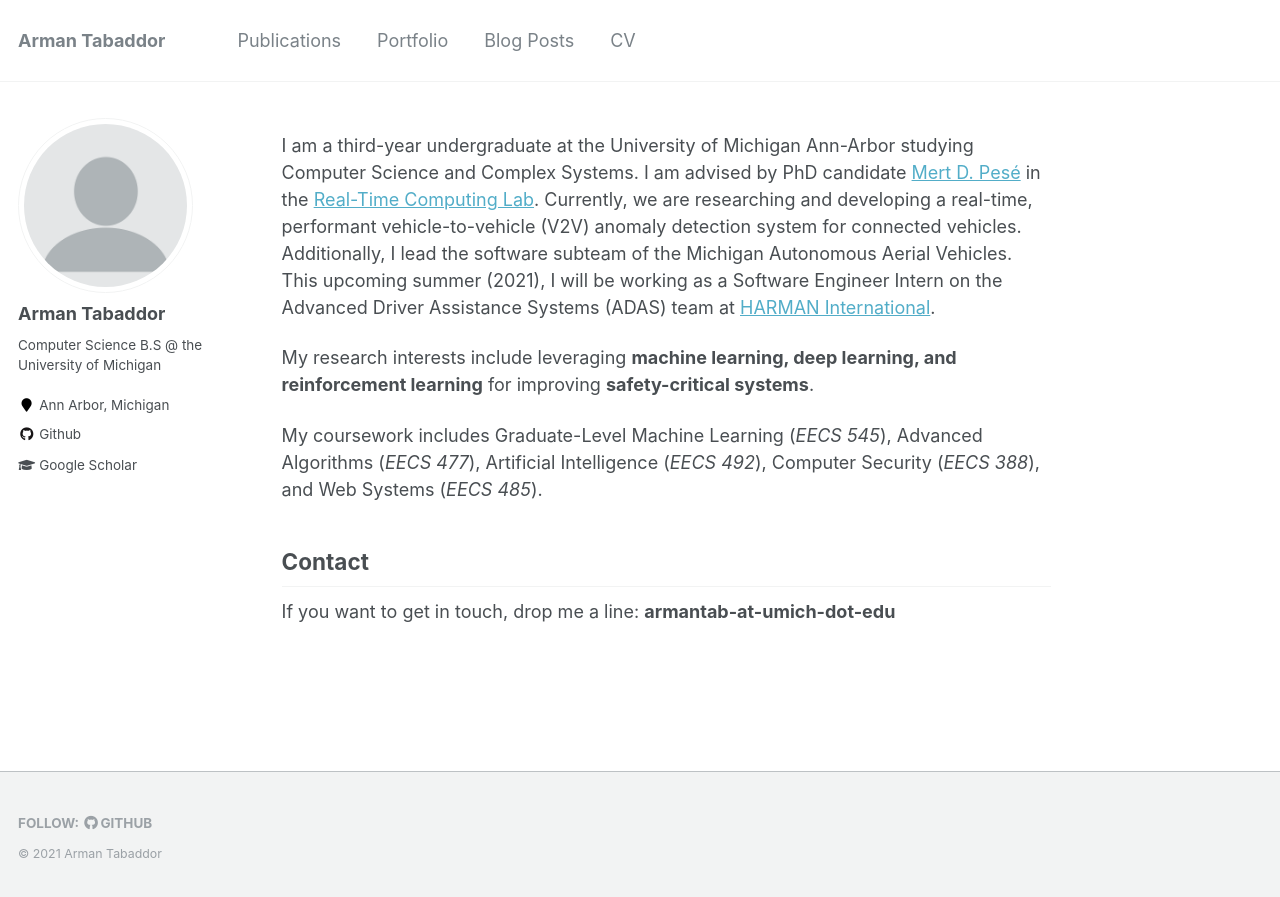
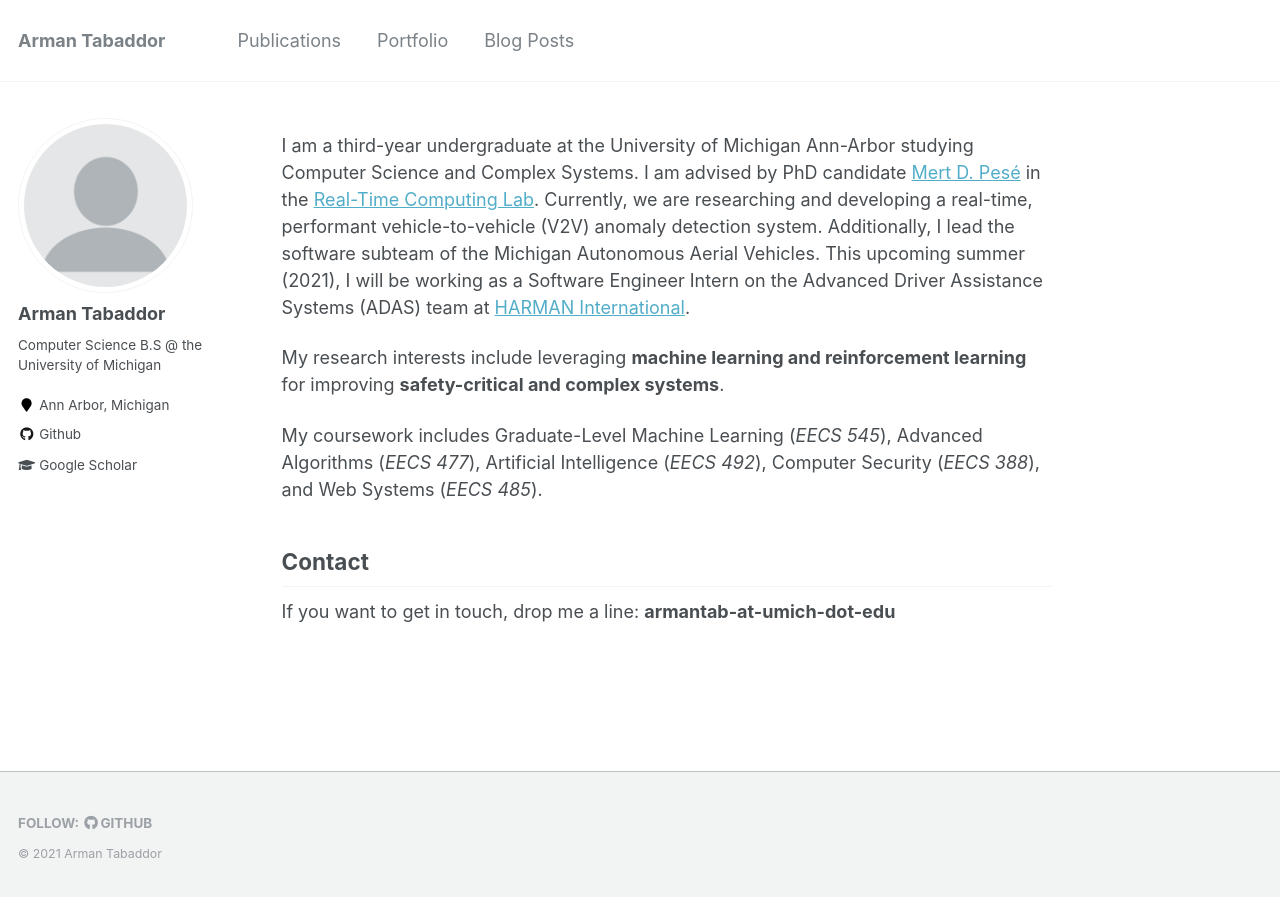
Before and after one commit to tabaddor/tabaddor.github.io, a Jekyll site: the page built from _pages/about.md, in a window 1280 px wide. Shown: the top 897 px of the page. Built offline with Jekyll 4.4.1, drawn with Linux system fonts in a browser that asks for light colours.

Commit message:
Removed CV, and updated about.

```diff
--- a/_data/navigation.yml
+++ b/_data/navigation.yml
@@ -8,6 +8,3 @@ main:
 
   - title: "Blog Posts"
     url: /year-archive/
-
-  - title: "CV"
-    url: /cv/
--- a/_pages/about.md
+++ b/_pages/about.md
@@ -8,9 +8,9 @@ redirect_from:
   - /about.html
 ---
 
-I am a third-year undergraduate at the University of Michigan Ann-Arbor studying Computer Science and Complex Systems. I am advised by PhD candidate [Mert D. Pesé](https://mpese.com) in the [Real-Time Computing Lab](https://rtcl.eecs.umich.edu/rtclweb/). Currently, we are researching and developing a real-time, performant vehicle-to-vehicle (V2V) anomaly detection system for connected vehicles. Additionally, I lead the software subteam of the Michigan Autonomous Aerial Vehicles. This upcoming summer (2021), I will be working as a Software Engineer Intern on the Advanced Driver Assistance Systems (ADAS) team at [HARMAN International](https://harman.com).
+I am a third-year undergraduate at the University of Michigan Ann-Arbor studying Computer Science and Complex Systems. I am advised by PhD candidate [Mert D. Pesé](https://web.eecs.umich.edu/~mpese/) in the [Real-Time Computing Lab](https://rtcl.eecs.umich.edu/rtclweb/). Currently, we are researching and developing a real-time, performant vehicle-to-vehicle (V2V) anomaly detection system. Additionally, I lead the software subteam of the Michigan Autonomous Aerial Vehicles. This upcoming summer (2021), I will be working as a Software Engineer Intern on the Advanced Driver Assistance Systems (ADAS) team at [HARMAN International](https://harman.com).
 
-My research interests include leveraging **machine learning, deep learning, and reinforcement learning** for improving **safety-critical systems**.
+My research interests include leveraging **machine learning and reinforcement learning** for improving **safety-critical and complex systems**.
 
 My coursework includes Graduate-Level Machine Learning (_EECS 545_), Advanced Algorithms (_EECS 477_), Artificial Intelligence (_EECS 492_), Computer Security (_EECS 388_), and Web Systems (_EECS 485_).
 
```
